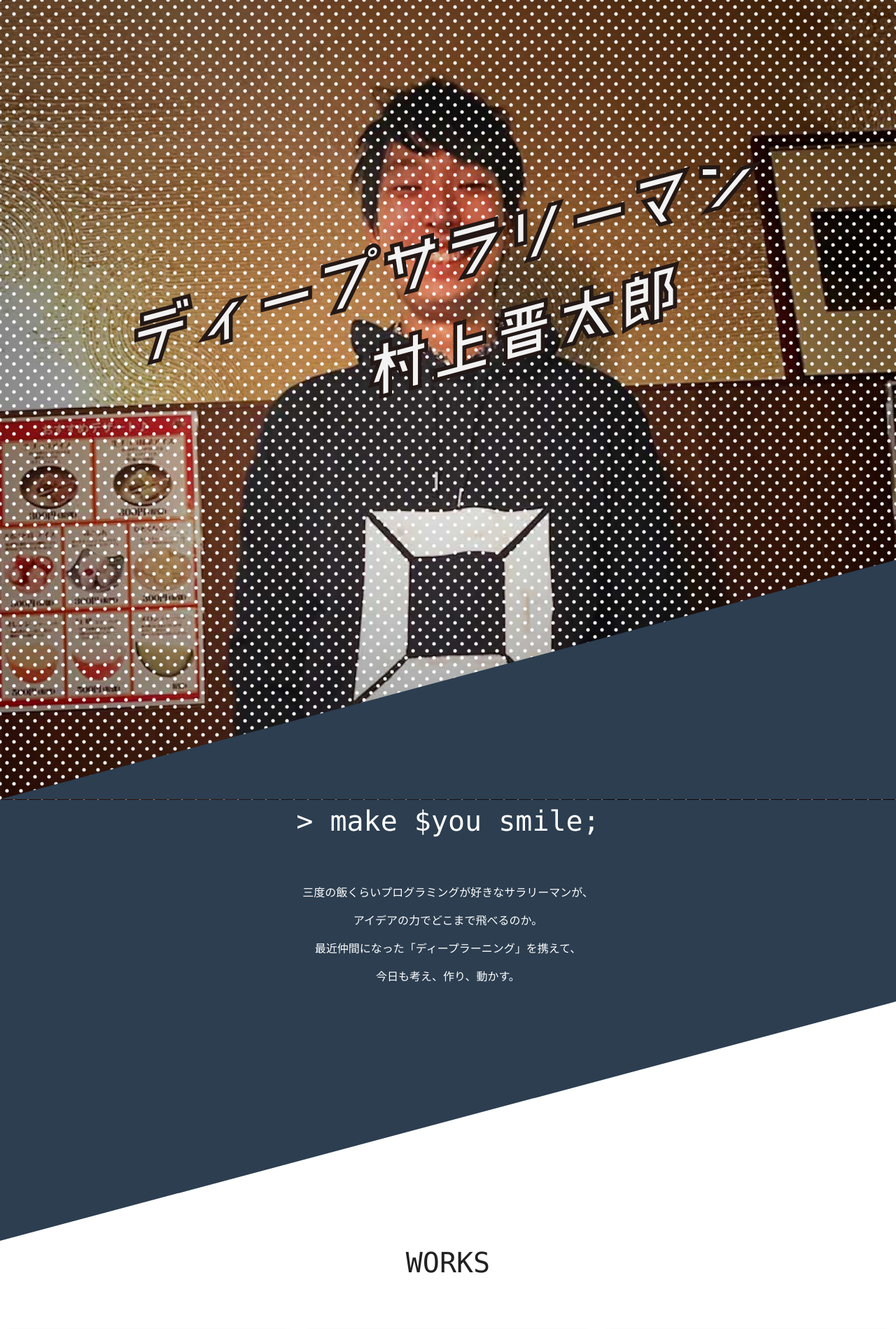
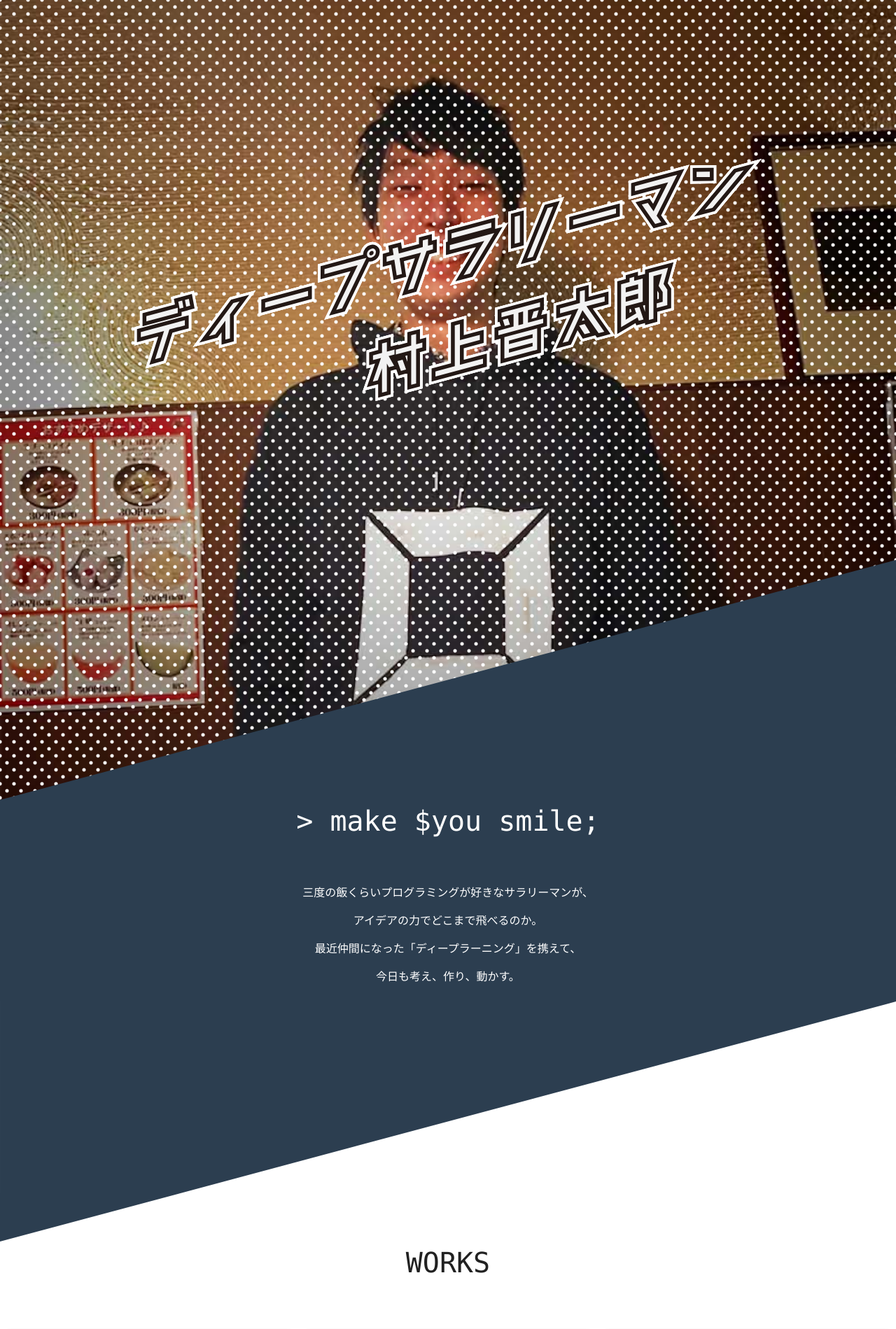
Before and after one commit to smurakami/smurakami.com, a React (Create React App) app: page / in a window 1280 px wide. Shown: the top 1899 px of the page at 70% size. Built offline with nearby package versions, Linux system fonts and the light colour scheme.

Commit message:
描画を安定させ、タイトルを見やすく

```diff
--- a/src/App.js
+++ b/src/App.js
@@ -30,47 +30,22 @@ class Top extends Component {
   }
 }
 
-const Utils = {
-  sectionBorderHeight: () => window.innerWidth * Math.tan(Math.PI/12),
-  sectionBorderWidth: () => window.innerWidth,
-}
-
-class Title extends Component {
-  constructor(props) {
-    super(props)
-    this.timer = null;
-
-    this.state = {
-      logo_height: 300,
-    }
-  }
-
-  componentDidMount() {
-    if (this.timer) { clearTimeout(this.timer) }
-    this.timer = setTimeout(() => {
-      this.setState({logo_height: this.refs.logo.clientHeight})
-    }, 100)
-  }
-
-  render() {
-    const {logo_height} = this.state;
-
+const Title = () => {
   const title_style = {
     backgroundImage: 'url(/images/profile.jpg)',
     backgroundSize: 'cover',
     backgroundPosition: 'center',
-      height: window.innerHeight + Utils.sectionBorderHeight(),
   };
 
-    const dot_style = {
-      paddingBottom: Utils.sectionBorderHeight(),
+  const logo_style = {
+    height: window.innerHeight,
   }
 
   return (
     <div className="Title" style={title_style}>
-        <div className="dot-pattern" style={dot_style}>
+      <div className="dot-pattern">
         <div className="container">
-            <div className="logo" ref='logo'>
+          <div className="logo" style={logo_style}>
             <img
             className="hide-on-small-only"
             src="/images/logo_yoko.svg"
@@ -81,50 +56,53 @@ class Title extends Component {
             alt="ディープサラリーマン村上晋太郎" />
           </div>
         </div>
+      <TopTriangle color='#2c3e50' />
       </div>
     </div>
   )
+};
+
+const TopTriangle = (props) => {
+  const {color} = props;
+  const width = 100;
+  const height = width * Math.tan(Math.PI/12);
+  const points = [
+    0, height,
+    width, height,
+    width, 0,
+  ]
+  const style = {
+    verticalAlign: 'bottom',
   }
+  return (
+    <svg viewBox={[0, 0, width, height].join(' ')} style={style}>
+      <polygon points={points.join(',')} stroke="none" fill={color} />
+    </svg>
+    )
 }
 
-const TopTriangle = () => {
+const BottomTriangle = (props) => {
+  const {color} = props;
+  const width = 100;
+  const height = width * Math.tan(Math.PI/12);
+  const points = [
+    0, 0,
+    width, 0,
+    0, height,
+  ]
   const style = {
-    position: 'absolute',
-    top: -Utils.sectionBorderHeight(),
-    zIndex: 2,
-    width: 0,
-    height: 0,
-    borderLeft: `${Utils.sectionBorderWidth()}px solid transparent`,
-    borderBottom: `${Utils.sectionBorderHeight()}px solid #2c3e50`,
+    verticalAlign: 'top',
   }
-  return (<div style={style}></div>)
+  return (
+    <svg viewBox={[0, 0, width, height].join(' ')} style={style}>
+      <polygon points={points.join(',')} stroke="none" fill={color} />
+    </svg>
+    )
 }
 
-const BottomTriangle = () => {
-  const style = {
-    position: 'absolute',
-    // top: Utils.sectionBorderHeight(),
-    zIndex: 2,
-    width: 0,
-    height: 0,
-    borderRight: `${Utils.sectionBorderWidth()}px solid transparent`,
-    borderTop: `${Utils.sectionBorderHeight()}px solid #2c3e50`,
-  }
-  return (<div style={style}></div>)
-}
-
-class Statement extends Component {
-  constructor(props) {
-    super(props)
-  }
-
-  handleResize() {this.setState({}); }
-
-  render() {
+const Statement = () =>  {
   return (
     <div className="Statement">
-        <EventListener target="window" onResize={this.handleResize.bind(this)} />
-        <TopTriangle></TopTriangle>
       <div className="container">
         <p className="title code">{'> make $you smile;'}</p>
         <div className="statement">
@@ -134,11 +112,9 @@ class Statement extends Component {
           <p>今日も考え、作り、動かす。</p>
         </div>
       </div>
-        <BottomTriangle></BottomTriangle>
     </div>
   )
-  }
-}
+};
 
 class Works extends Component {
   handleResize() {this.setState({}); }
@@ -148,8 +124,8 @@ class Works extends Component {
     const Background = () => {
       var style = {
         position: 'fixed',
-        width: window.innerWidth,
-        height: window.innerHeight,
+        width: '100%',
+        height: '100%',
         top: 0,
         zIndex: -1,
         backgroundImage: 'url(/images/mft.jpg)',
@@ -195,15 +171,16 @@ class Works extends Component {
       )}
 
     return (
-      <div className="Works"style={{paddingTop: Utils.sectionBorderHeight(), paddingBottom: Utils.sectionBorderHeight()}}>
-        <EventListener target="window" onResize={this.handleResize.bind(this)} />
+      <div className="Works">
         <Background></Background>
+        <BottomTriangle color='#2c3e50'></BottomTriangle>
         <div className="workscontainer">
           <p className="title code">WORKS</p>
           <div className="row flex">
             {works.map(makeWorkCard)}
           </div>
         </div>
+        <TopTriangle color='#2c3e50' />
       </div>
       )
   }
@@ -220,10 +197,7 @@ class Work extends Component {
 }
 
 
-class History extends Component {
-  handleResize() {this.setState({}); }
-
-  render() {
+const History = () => {
   const {studies, experiences} = require('./data/history');
 
   const makeStudyCard = (data, index) => (
@@ -254,8 +228,6 @@ class History extends Component {
 
   return (
     <div className="History">
-        <EventListener target="window" onResize={this.handleResize.bind(this)} />
-        <TopTriangle></TopTriangle>
       <div className="container">
         <p className="title code">STUDY</p>
         <div className="study">
@@ -272,7 +244,6 @@ class History extends Component {
       </div>
     </div>
   )
-  }
-}
+};
 
 export default App;
```
Also changed, not shown: public/images/logo_tate.svg, public/images/logo_yoko.svg. Lines whose indentation alone changed are shown as unchanged.
